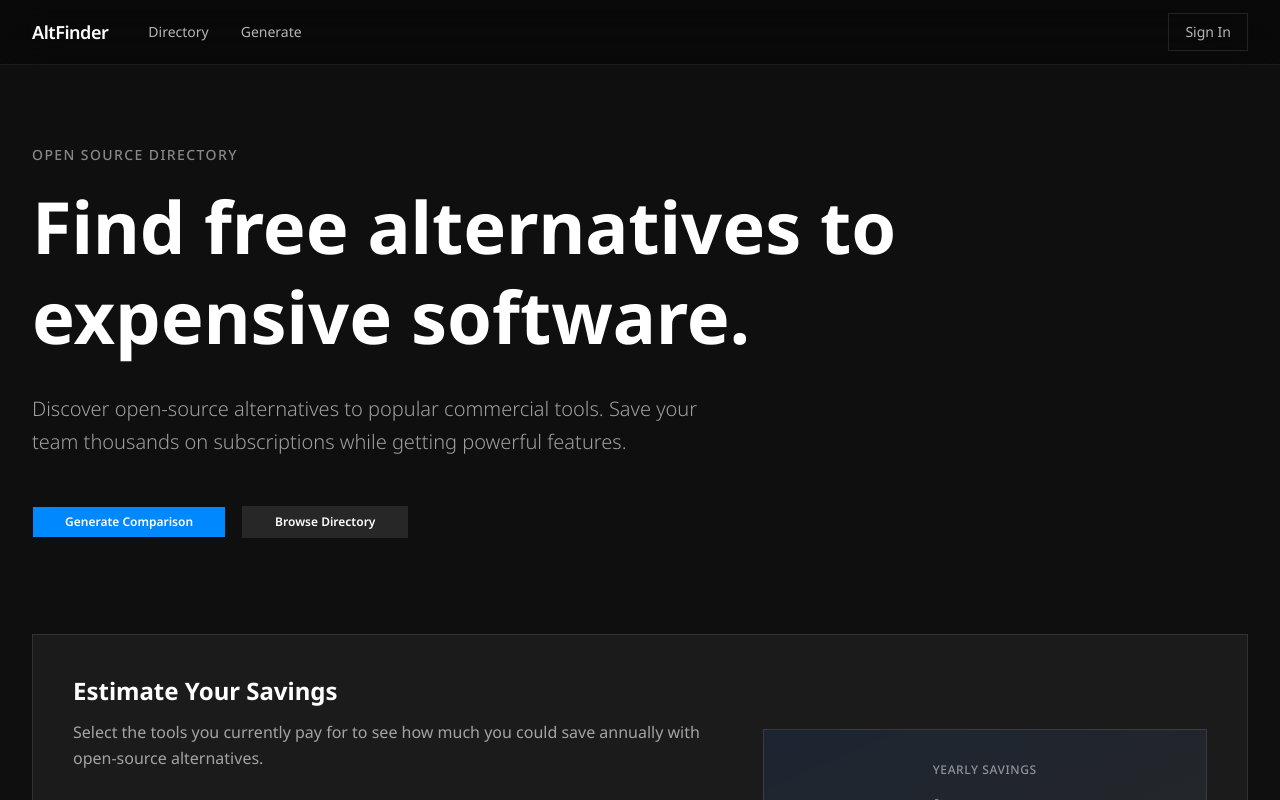
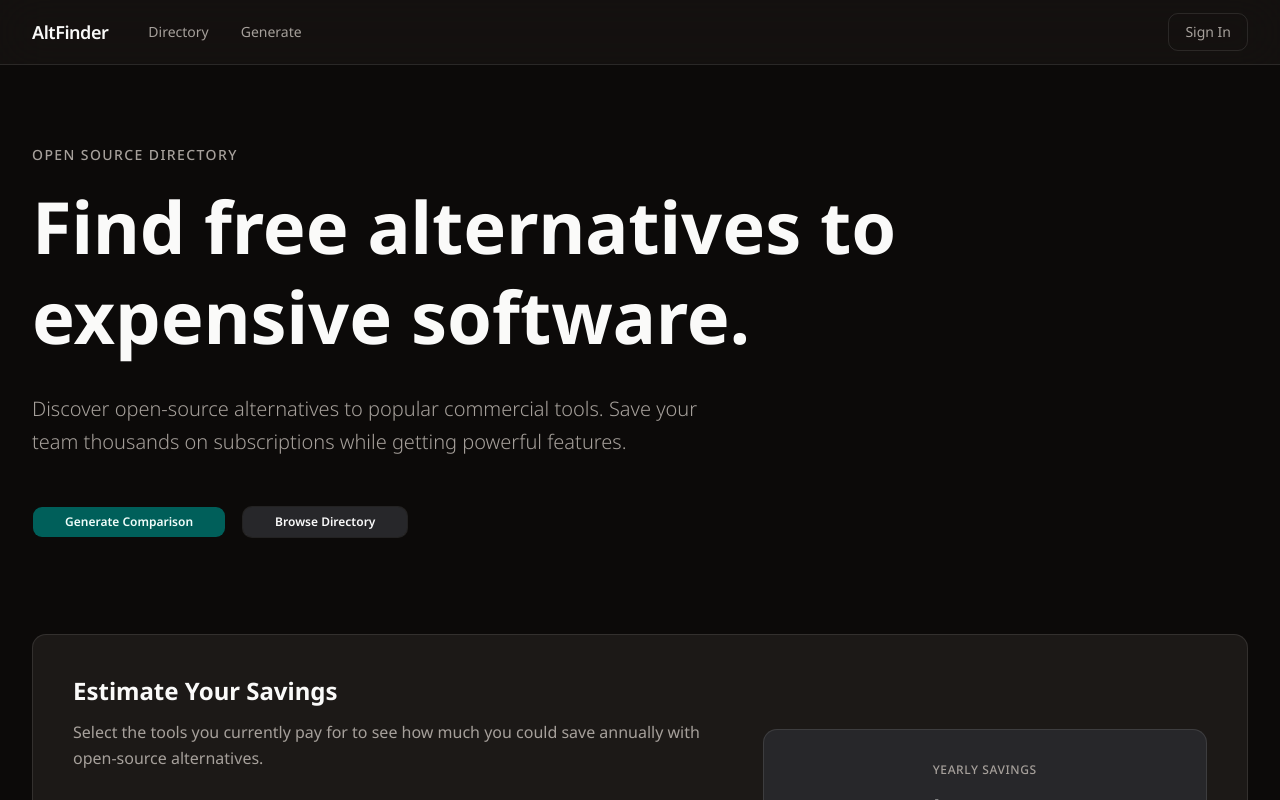
Before and after one commit to malish-stha/altFinder, a Next.js app in the folder frontend/: page / in a window 1280 px wide. Shown: the top 800 px of the page. Built offline with nearby package versions, Linux system fonts and the light colour scheme; no server answers.

Commit message:
feat: update color scheme and component styles for better UI consistency
Co-authored-by: Malish Shrestha <85817081+malish-stha@users.noreply.github.com>

```diff
--- a/frontend/src/app/globals.css
+++ b/frontend/src/app/globals.css
@@ -9,7 +9,7 @@
   --color-foreground: var(--foreground);
   --font-sans: var(--font-sans);
   --font-mono: var(--font-geist-mono);
-  --font-heading: var(--font-heading);
+  --font-heading: var(--font-sans);
   --color-sidebar-ring: var(--sidebar-ring);
   --color-sidebar-border: var(--sidebar-border);
   --color-sidebar-accent-foreground: var(--sidebar-accent-foreground);
@@ -49,72 +49,72 @@
 }
 
 :root {
-  --background: hsl(0 0% 100%);
-  --foreground: hsl(24 9.8% 3.5%);
-  --card: hsl(0 0% 100%);
-  --card-foreground: hsl(24 9.8% 3.5%);
-  --popover: hsl(0 0% 100%);
-  --popover-foreground: hsl(24 9.8% 3.5%);
-  --primary: hsl(172 66% 37%);
-  --primary-foreground: hsl(180 100% 97%);
-  --secondary: hsl(60 4.8% 95.9%);
-  --secondary-foreground: hsl(24 9.8% 3.5%);
-  --muted: hsl(60 4.8% 95.9%);
-  --muted-foreground: hsl(24 5.4% 43.9%);
-  --accent: hsl(60 4.8% 95.9%);
-  --accent-foreground: hsl(24 9.8% 3.5%);
-  --destructive: hsl(0 84.2% 60.2%);
-  --border: hsl(24 5.9% 90%);
-  --input: hsl(24 5.9% 90%);
-  --ring: hsl(172 66% 37%);
-  --chart-1: hsl(172 66% 37%);
-  --chart-2: hsl(24 5.4% 43.9%);
-  --chart-3: hsl(142 70.6% 45.3%);
-  --chart-4: hsl(346.8 77.2% 49.8%);
-  --chart-5: hsl(47.9 95.8% 53.1%);
-  --radius: 0px;
-  --sidebar: hsl(0 0% 98%);
-  --sidebar-foreground: hsl(24 9.8% 3.5%);
-  --sidebar-primary: hsl(172 66% 37%);
-  --sidebar-primary-foreground: hsl(180 100% 97%);
-  --sidebar-accent: hsl(60 4.8% 95.9%);
-  --sidebar-accent-foreground: hsl(24 9.8% 3.5%);
-  --sidebar-border: hsl(24 5.9% 90%);
-  --sidebar-ring: hsl(172 66% 37%);
+  --card: oklch(1 0 0);
+  --card-foreground: oklch(0.147 0.004 49.25);
+  --popover: oklch(1 0 0);
+  --popover-foreground: oklch(0.147 0.004 49.25);
+  --primary: oklch(0.511 0.096 186.391);
+  --primary-foreground: oklch(0.984 0.014 180.72);
+  --secondary: oklch(0.967 0.001 286.375);
+  --secondary-foreground: oklch(0.21 0.006 285.885);
+  --muted: oklch(0.97 0.001 106.424);
+  --muted-foreground: oklch(0.553 0.013 58.071);
+  --accent: oklch(0.97 0.001 106.424);
+  --accent-foreground: oklch(0.216 0.006 56.043);
+  --destructive: oklch(0.577 0.245 27.325);
+  --border: oklch(0.923 0.003 48.717);
+  --input: oklch(0.923 0.003 48.717);
+  --ring: oklch(0.709 0.01 56.259);
+  --chart-1: oklch(0.869 0.005 56.366);
+  --chart-2: oklch(0.553 0.013 58.071);
+  --chart-3: oklch(0.444 0.011 73.639);
+  --chart-4: oklch(0.374 0.01 67.558);
+  --chart-5: oklch(0.268 0.007 34.298);
+  --radius: 0.625rem;
+  --sidebar: oklch(0.985 0.001 106.423);
+  --sidebar-foreground: oklch(0.147 0.004 49.25);
+  --sidebar-primary: oklch(0.6 0.118 184.704);
+  --sidebar-primary-foreground: oklch(0.984 0.014 180.72);
+  --sidebar-accent: oklch(0.97 0.001 106.424);
+  --sidebar-accent-foreground: oklch(0.216 0.006 56.043);
+  --sidebar-border: oklch(0.923 0.003 48.717);
+  --sidebar-ring: oklch(0.709 0.01 56.259);
+  --background: oklch(1 0 0);
+  --foreground: oklch(0.147 0.004 49.25);
 }
 
 .dark {
-  --background: hsl(0 0% 6%);
-  --foreground: hsl(0 0% 95%);
-  --card: hsl(0 0% 10%);
-  --card-foreground: hsl(0 0% 95%);
-  --popover: hsl(0 0% 6%);
-  --popover-foreground: hsl(0 0% 95%);
-  --primary: hsl(208 100% 50%);
-  --primary-foreground: hsl(0 0% 100%);
-  --secondary: hsl(0 0% 15%);
-  --secondary-foreground: hsl(0 0% 95%);
-  --muted: hsl(0 0% 30%);
-  --muted-foreground: hsl(0 0% 65%);
-  --accent: hsl(0 0% 15%);
-  --accent-foreground: hsl(0 0% 95%);
-  --destructive: hsl(0 84.2% 60.2%);
-  --border: hsl(0 0% 15%);
-  --input: hsl(0 0% 15%);
-  --ring: hsl(208 100% 50%);
-  --chart-1: hsl(208 100% 50%);
-  --chart-2: hsl(0 0% 65%);
-  --chart-3: hsl(142 70.6% 45.3%);
-  --chart-4: hsl(346.8 77.2% 49.8%);
-  --chart-5: hsl(47.9 95.8% 53.1%);
-  --sidebar: hsl(0 0% 10%);
-  --sidebar-foreground: hsl(0 0% 95%);
-  --sidebar-primary: hsl(208 100% 50%);
-  --sidebar-primary-foreground: hsl(0 0% 100%);
-  --sidebar-accent: hsl(0 0% 15%);
-  --sidebar-accent-foreground: hsl(0 0% 95%);
-  --sidebar-border: hsl(0 0% 15%);
-  --sidebar-ring: hsl(208 100% 50%);
+  --background: oklch(0.147 0.004 49.25);
+  --foreground: oklch(0.985 0.001 106.423);
+  --card: oklch(0.216 0.006 56.043);
+  --card-foreground: oklch(0.985 0.001 106.423);
+  --popover: oklch(0.216 0.006 56.043);
+  --popover-foreground: oklch(0.985 0.001 106.423);
+  --primary: oklch(0.437 0.078 188.216);
+  --primary-foreground: oklch(0.984 0.014 180.72);
+  --secondary: oklch(0.274 0.006 286.033);
+  --secondary-foreground: oklch(0.985 0 0);
+  --muted: oklch(0.268 0.007 34.298);
+  --muted-foreground: oklch(0.709 0.01 56.259);
+  --accent: oklch(0.268 0.007 34.298);
+  --accent-foreground: oklch(0.985 0.001 106.423);
+  --destructive: oklch(0.704 0.191 22.216);
+  --border: oklch(1 0 0 / 10%);
+  --input: oklch(1 0 0 / 15%);
+  --ring: oklch(0.553 0.013 58.071);
+  --chart-1: oklch(0.869 0.005 56.366);
+  --chart-2: oklch(0.553 0.013 58.071);
+  --chart-3: oklch(0.444 0.011 73.639);
+  --chart-4: oklch(0.374 0.01 67.558);
+  --chart-5: oklch(0.268 0.007 34.298);
+  --sidebar: oklch(0.216 0.006 56.043);
+  --sidebar-foreground: oklch(0.985 0.001 106.423);
+  --sidebar-primary: oklch(0.704 0.14 182.503);
+  --sidebar-primary-foreground: oklch(0.277 0.046 192.524);
+  --sidebar-accent: oklch(0.268 0.007 34.298);
+  --sidebar-accent-foreground: oklch(0.985 0.001 106.423);
+  --sidebar-border: oklch(1 0 0 / 10%);
+  --sidebar-ring: oklch(0.553 0.013 58.071);
 }
 
 @layer base {
--- a/frontend/src/app/layout.tsx
+++ b/frontend/src/app/layout.tsx
@@ -11,10 +11,7 @@ const notoSansHeading = Noto_Sans({
   variable: "--font-heading",
 });
 
-const notoSans = Noto_Sans({
-  subsets: ["latin"],
-  variable: "--font-sans",
-});
+const notoSans = Noto_Sans({subsets:['latin'],variable:'--font-sans'});
 
 const geistSans = Geist({
   variable: "--font-geist-sans",
--- a/frontend/src/app/page.tsx
+++ b/frontend/src/app/page.tsx
@@ -71,11 +71,11 @@ export default function Home() {
         <div className="space-y-12">
           {/* Headline */}
           <div>
-            <p className="text-sm text-white/50 font-medium tracking-widest uppercase mb-4">Open Source Directory</p>
-            <h1 className="text-5xl sm:text-6xl lg:text-7xl font-bold text-white leading-tight max-w-4xl">
+            <p className="text-sm text-muted-foreground font-medium tracking-widest uppercase mb-4">Open Source Directory</p>
+            <h1 className="text-5xl sm:text-6xl lg:text-7xl font-bold text-foreground leading-tight max-w-4xl">
               Find free alternatives to expensive software.
             </h1>
-            <p className="text-xl text-white/60 mt-8 max-w-2xl leading-relaxed font-light">
+            <p className="text-xl text-muted-foreground mt-8 max-w-2xl leading-relaxed font-light">
               Discover open-source alternatives to popular commercial tools. Save your team thousands on subscriptions while getting powerful features.
             </p>
           </div>
@@ -83,12 +83,12 @@ export default function Home() {
           {/* CTA Button */}
           <div className="flex flex-col sm:flex-row gap-4">
             <Link href="/add" className="inline-block">
-              <Button className="bg-primary hover:bg-blue-600 text-white font-semibold px-8 py-3 rounded-lg transition-colors">
+              <Button className="bg-primary hover:bg-primary/90 text-primary-foreground font-semibold px-8 py-3 rounded-lg transition-colors">
                 Generate Comparison
               </Button>
             </Link>
             <Link href="/" className="inline-block">
-              <Button className="bg-white/10 hover:bg-white/20 text-white font-semibold px-8 py-3 rounded-lg border border-white/10 transition-colors">
+              <Button className="bg-secondary hover:bg-secondary/80 text-secondary-foreground font-semibold px-8 py-3 rounded-lg border border-border transition-colors">
                 Browse Directory
               </Button>
             </Link>
@@ -97,12 +97,12 @@ export default function Home() {
       </section>
 
       {/* Savings Calculator Widget */}
-      <section className="mb-24 border border-white/10 rounded-xl bg-white/5 p-8 md:p-10">
+      <section className="mb-24 border border-border rounded-xl bg-card p-8 md:p-10">
         <div className="grid gap-12 lg:grid-cols-12 lg:items-center">
 
           <div className="lg:col-span-7">
-            <h2 className="text-2xl font-bold text-white mb-3">Estimate Your Savings</h2>
-            <p className="text-white/60 mb-8 text-base leading-relaxed">
+            <h2 className="text-2xl font-bold text-foreground mb-3">Estimate Your Savings</h2>
+            <p className="text-muted-foreground mb-8 text-base leading-relaxed">
               Select the tools you currently pay for to see how much you could save annually with open-source alternatives.
             </p>
 
@@ -113,13 +113,13 @@ export default function Home() {
                   onClick={() => toggleCalculatorItem(item.id)}
                   className={`flex items-center justify-between border rounded-lg p-3 text-left transition-all ${
                     checkedItems[item.id]
-                      ? "border-blue-500/50 bg-blue-500/10 text-white"
-                      : "border-white/10 bg-white/5 text-white/70 hover:border-white/20 hover:bg-white/10"
+                      ? "border-primary/50 bg-primary/10 text-foreground"
+                      : "border-border bg-secondary text-muted-foreground hover:border-primary/30"
                   }`}
                 >
                   <span className="text-sm font-medium">{item.name}</span>
                   <span className={`text-xs px-2 py-1 rounded font-mono ${
-                    checkedItems[item.id] ? "bg-blue-500/30 text-blue-100" : "bg-white/10 text-white/60"
+                    checkedItems[item.id] ? "bg-primary/30 text-primary" : "bg-muted text-muted-foreground"
                   }`}>
                     ${item.price.toFixed(2)}/mo
                   </span>
@@ -128,14 +128,14 @@ export default function Home() {
             </div>
           </div>
 
-          <div className="lg:col-span-5 flex flex-col items-center justify-center border border-white/10 rounded-xl bg-gradient-to-br from-blue-500/10 to-white/5 p-8 text-center">
-            <span className="text-xs font-medium text-white/50 tracking-wider uppercase">
+          <div className="lg:col-span-5 flex flex-col items-center justify-center border border-border rounded-xl bg-secondary p-8 text-center">
+            <span className="text-xs font-medium text-muted-foreground tracking-wider uppercase">
               Yearly Savings
             </span>
-            <span className="mt-4 text-5xl font-bold text-white">
+            <span className="mt-4 text-5xl font-bold text-foreground">
               ${yearlySavings.toLocaleString(undefined, { minimumFractionDigits: 2, maximumFractionDigits: 2 })}
             </span>
-            <p className="mt-4 text-xs text-white/50 max-w-[280px]">
+            <p className="mt-4 text-xs text-muted-foreground max-w-[280px]">
               Based on single-user pricing. Savings increase with team size.
             </p>
           </div>
@@ -145,20 +145,20 @@ export default function Home() {
 
       {/* Main Directory & Filters */}
       <section>
-        <h2 className="text-3xl font-bold text-white mb-8">Browse Alternatives</h2>
+        <h2 className="text-3xl font-bold text-foreground mb-8">Browse Alternatives</h2>
 
         {/* Search & Pills */}
         <div className="flex flex-col md:flex-row md:items-center justify-between gap-6 mb-8">
 
           {/* Search Input */}
           <div className="relative w-full max-w-md">
-            <Search className="absolute left-3 top-1/2 h-4 w-4 -translate-y-1/2 text-white/40" />
+            <Search className="absolute left-3 top-1/2 h-4 w-4 -translate-y-1/2 text-muted-foreground" />
             <input
               type="text"
               placeholder="Search alternatives..."
               value={searchQuery}
               onChange={(e) => setSearchQuery(e.target.value)}
-              className="w-full border border-white/10 bg-white/5 rounded-lg py-3 pl-10 pr-4 text-sm text-white placeholder-white/40 transition-all focus:border-blue-500/50 focus:outline-none focus:ring-1 focus:ring-blue-500/50"
+              className="w-full border border-border bg-secondary rounded-lg py-3 pl-10 pr-4 text-sm text-foreground placeholder-muted-foreground transition-all focus:border-primary/50 focus:outline-none focus:ring-1 focus:ring-primary/50"
             />
           </div>
 
@@ -170,8 +170,8 @@ export default function Home() {
                 onClick={() => setSelectedCategory(cat)}
                 className={`px-4 py-2 text-xs font-medium rounded-lg transition-all ${
                   selectedCategory === cat
-                    ? "bg-blue-600 text-white"
-                    : "bg-white/5 border border-white/10 text-white/70 hover:bg-white/10"
+                    ? "bg-primary text-primary-foreground"
+                    : "bg-secondary border border-border text-muted-foreground hover:bg-card"
                 }`}
               >
                 {cat}
@@ -184,7 +184,7 @@ export default function Home() {
         {/* Directory Grid */}
         {loading ? (
           <div className="flex justify-center items-center py-24">
-            <div className="h-8 w-8 animate-spin rounded-full border-2 border-blue-500 border-t-transparent"></div>
+            <div className="h-8 w-8 animate-spin rounded-full border-2 border-primary border-t-transparent"></div>
           </div>
         ) : comparisons.length > 0 ? (
           <div className="grid gap-6 sm:grid-cols-2 lg:grid-cols-3">
@@ -192,47 +192,47 @@ export default function Home() {
               <Link
                 key={item.slug}
                 href={`/alternatives/${item.slug}`}
-                className="group border border-white/10 rounded-xl bg-white/5 p-6 transition-all hover:border-blue-500/50 hover:bg-white/10 hover:shadow-lg"
+                className="group border border-border rounded-xl bg-card p-6 transition-all hover:border-primary/50 hover:shadow-lg"
               >
                 <div className="flex items-center justify-between mb-4">
-                  <span className="text-xs px-2.5 py-1 rounded-full font-medium bg-white/10 text-white/70">
+                  <span className="text-xs px-2.5 py-1 rounded-full font-medium bg-secondary text-muted-foreground">
                     {item.category}
                   </span>
-                  <span className="text-xs font-medium text-green-400">
+                  <span className="text-xs font-medium text-primary">
                     ↑ {item.upvoteCount}
                   </span>
                 </div>
 
-                <h3 className="text-lg font-bold text-white mb-2 group-hover:text-blue-400 transition-colors">
+                <h3 className="text-lg font-bold text-foreground mb-2 group-hover:text-primary transition-colors">
                   {item.commercialName}
                 </h3>
 
-                <p className="text-sm text-white/60 line-clamp-2 mb-4">
-                  vs <span className="font-semibold text-white">{item.alternativeName}</span>
+                <p className="text-sm text-muted-foreground line-clamp-2 mb-4">
+                  vs <span className="font-semibold text-foreground">{item.alternativeName}</span>
                 </p>
 
-                <p className="text-sm text-white/50 line-clamp-2 mb-4">
+                <p className="text-sm text-muted-foreground line-clamp-2 mb-4">
                   {item.alternativeDescription}
                 </p>
 
-                <div className="flex items-center justify-between pt-4 border-t border-white/10">
-                  <span className="text-xs text-white/50">
+                <div className="flex items-center justify-between pt-4 border-t border-border">
+                  <span className="text-xs text-muted-foreground">
                     Saves ${item.commercialPriceNumeric}/{item.commercialPricePeriod === "monthly" ? "mo" : "yr"}
                   </span>
-                  <ArrowRight className="h-4 w-4 text-white/40 group-hover:text-blue-400 transition-colors" />
+                  <ArrowRight className="h-4 w-4 text-muted-foreground group-hover:text-primary transition-colors" />
                 </div>
               </Link>
             ))}
           </div>
         ) : (
-          <div className="text-center py-20 border border-white/10 rounded-xl bg-white/5">
-            <Sparkles className="h-8 w-8 text-white/40 mx-auto mb-4" />
-            <h3 className="text-lg font-bold text-white mb-2">No Results Found</h3>
-            <p className="text-sm text-white/60 max-w-sm mx-auto mb-6">
+          <div className="text-center py-20 border border-border rounded-xl bg-card">
+            <Sparkles className="h-8 w-8 text-muted-foreground mx-auto mb-4" />
+            <h3 className="text-lg font-bold text-foreground mb-2">No Results Found</h3>
+            <p className="text-sm text-muted-foreground max-w-sm mx-auto mb-6">
               Couldn&apos;t find any comparisons. Generate a new one with AI.
             </p>
             <Link href="/add">
-              <Button className="bg-blue-600 hover:bg-blue-700 text-white rounded-lg">
+              <Button className="bg-primary hover:bg-primary/90 text-primary-foreground rounded-lg">
                 Generate Comparison
               </Button>
             </Link>
--- a/frontend/src/components/Header.tsx
+++ b/frontend/src/components/Header.tsx
@@ -5,21 +5,21 @@ import { Show, UserButton } from "@clerk/nextjs";
 
 export default function Header() {
   return (
-    <header className="sticky top-0 z-50 w-full border-b border-white/8 bg-black/40 backdrop-blur-xl">
+    <header className="sticky top-0 z-50 w-full border-b border-border bg-card/50 backdrop-blur-xl">
       <div className="mx-auto flex h-16 max-w-7xl items-center justify-between px-4 sm:px-6 lg:px-8">
 
         {/* Brand Logo */}
         <div className="flex items-center gap-10">
-          <Link href="/" className="flex items-center gap-2 font-semibold text-lg tracking-tight text-white hover:opacity-80 transition-opacity">
+          <Link href="/" className="flex items-center gap-2 font-semibold text-lg tracking-tight text-foreground hover:opacity-80 transition-opacity">
             AltFinder
           </Link>
 
           {/* Navigation Links */}
           <nav className="hidden md:flex items-center gap-8">
-            <Link href="/" className="text-sm text-white/70 hover:text-white transition-colors">
+            <Link href="/" className="text-sm text-muted-foreground hover:text-foreground transition-colors">
               Directory
             </Link>
-            <Link href="/add" className="text-sm text-white/70 hover:text-white transition-colors">
+            <Link href="/add" className="text-sm text-muted-foreground hover:text-foreground transition-colors">
               Generate
             </Link>
           </nav>
@@ -30,14 +30,14 @@ export default function Header() {
           <Show when="signed-in">
             <Link
               href="/profile"
-              className="text-sm text-white/70 hover:text-white transition-colors"
+              className="text-sm text-muted-foreground hover:text-foreground transition-colors"
             >
               Profile
             </Link>
             <UserButton
               appearance={{
                 elements: {
-                  avatarBox: "border border-white/10 w-8 h-8 rounded-full"
+                  avatarBox: "border border-border w-8 h-8 rounded-full"
                 }
               }}
             />
@@ -45,7 +45,7 @@ export default function Header() {
           <Show when="signed-out">
             <Link
               href="/sign-in"
-              className="text-sm px-4 py-2 text-white/70 hover:text-white transition-colors border border-white/10 rounded-lg hover:bg-white/5"
+              className="text-sm px-4 py-2 text-muted-foreground hover:text-foreground transition-colors border border-border rounded-lg hover:bg-secondary"
             >
               Sign In
             </Link>
```
Also changed, not shown: frontend/src/app/add/page.tsx (+17 -17 lines), frontend/components.json.
